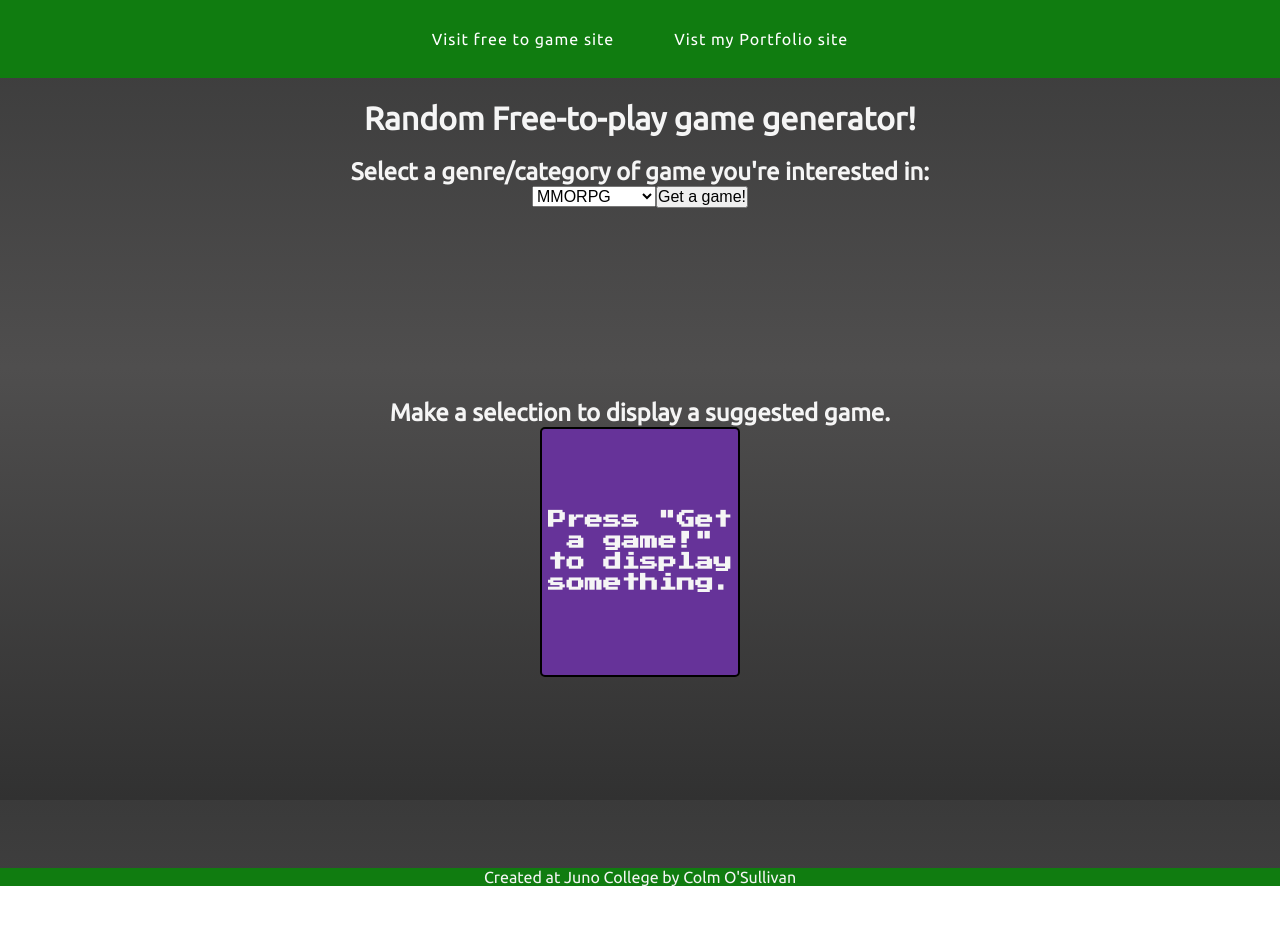
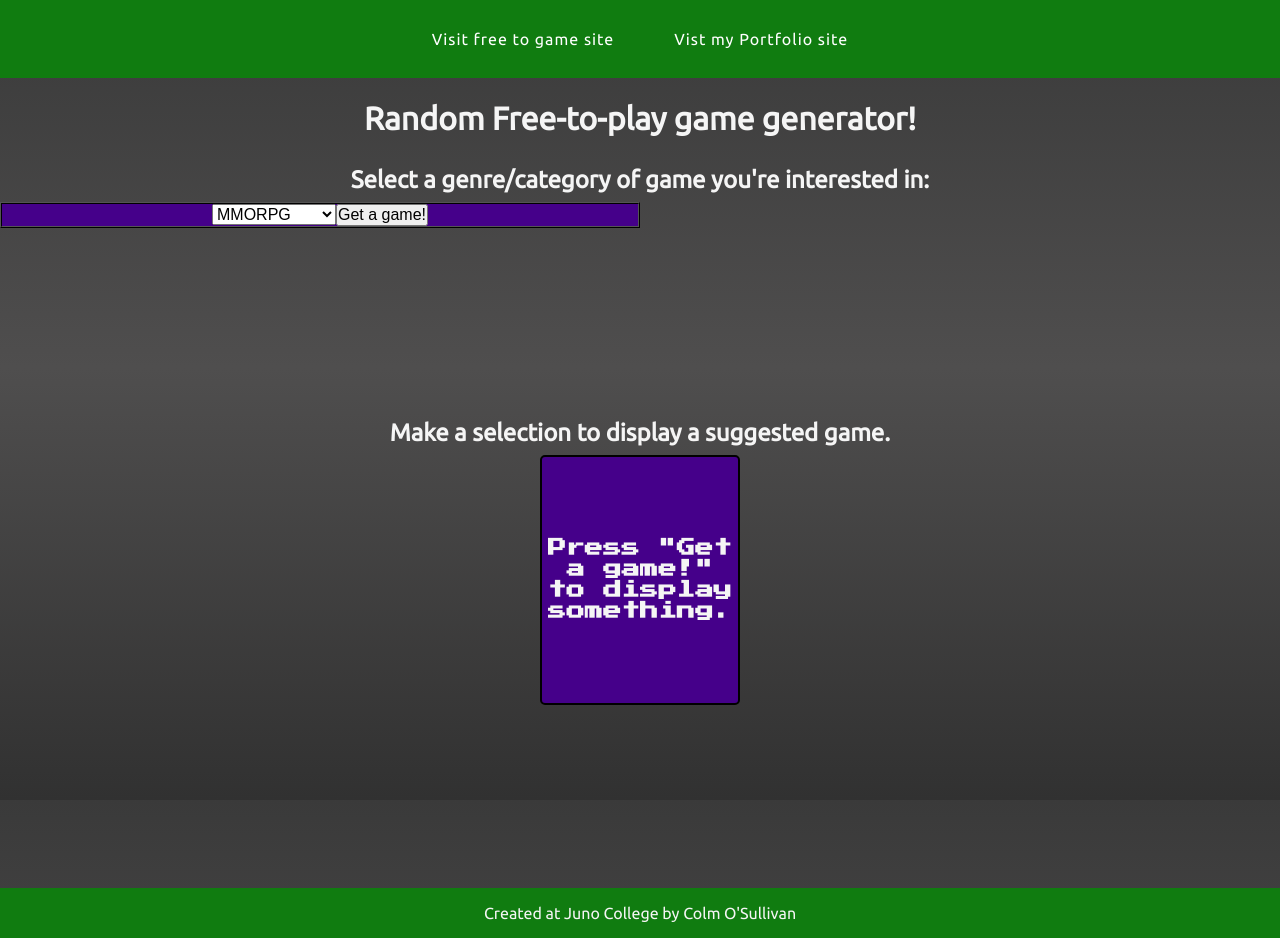
Before and after one commit to ColmOSullivan/project3, a React (Create React App) app: page / in a window 1280 px wide. Before the commit the page ends 886 px from the top, so only its background shows below. Built offline with nearby package versions, Linux system fonts and the light colour scheme.

Commit message:
latest commit, working on styling.

```diff
--- a/src/App.css
+++ b/src/App.css
@@ -58,14 +58,31 @@ h1 {
   font-size: clamp(2.5rem, 0.95rem + 0.25vw, 1.25rem);
 }
 
-/*  */
-
+h2 {
+  padding: 0.5rem;
+  font-size: 1.5rem;
+  font-size: clamp(1.5rem, 0.95rem + 0.25vw, 1.25rem);
+}
 /* options menu styling begin*/
 select {
   text-transform: capitalize;
 }
 
 /* options menu styling end */
+.optionsSection {
+  justify-content: center;
+  height: 10vh;
+}
+.optionsContainer {
+  flex-direction: column;
+  background: rgb(69, 0, 138);
+  border: 2px ridge black;
+  width: 50%;
+}
+
+.selctionContainer {
+  padding: 1rem 0;
+}
 
 .contentSection {
   height: 500px;
@@ -81,7 +98,7 @@ select {
 }
 
 .gameCardBefore {
-  background: rebeccapurple;
+  background: rgb(69, 0, 138);
   border: 2px solid black;
   border-radius: 5px;
   align-items: center;
@@ -97,22 +114,21 @@ select {
 
 .gameCard {
   margin: 0 auto;
-  background: rebeccapurple;
+  background: rgb(69, 0, 138);
   border: 2px solid black;
   border-radius: 5px;
   width: clamp(200px, 40%, 600px);
-  /* width: 75%; */
   height: auto;
 }
 
 .cardContent {
   display: grid;
-  /* grid-template-columns: repeat(3, 1fr); */
   grid-auto-rows: repeat(3, 1fr);
   grid-gap: 1rem;
 }
 
 .cardTitle {
+  max-width: 100%;
   padding: 15px;
 }
 
@@ -123,13 +139,12 @@ select {
 
 .cardBody {
   padding: 10px;
-}
-
-.buttonContainer {
-  padding: 1rem;
+  font-size: 0.7em;
 }
 
 .linkButton {
+  margin: 1rem 0 0 0;
+  display: block;
   text-transform: capitalize;
   font-size: 0.5rem;
   cursor: pointer;
@@ -140,9 +155,14 @@ select {
   box-shadow: 0 4px 0 0 #054d05;
   transition: all 300ms ease-in-out;
   border-radius: 5px;
+  margin: 0.5rem 0;
 }
 
 footer {
-  margin-top: 50px;
+  display: flex;
+  justify-content: center;
+  align-items: center;
+  align-content: center;
   background: #107c10;
+  height: 50px;
 }
```
